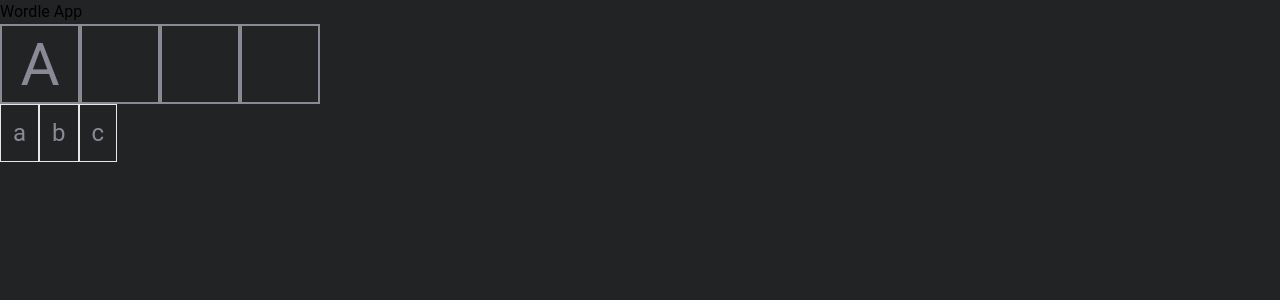
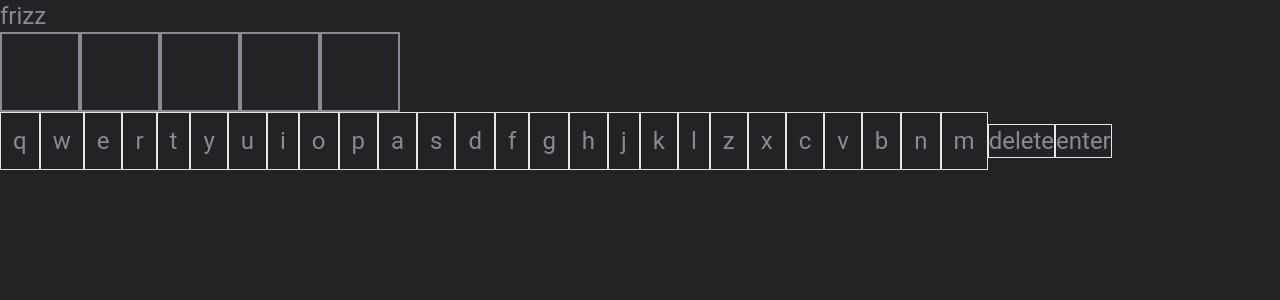
Before and after one commit to ale-soares/wordle-front, a React (Vite) app: page / in a window 1280 px wide. Shown: the top 300 px of the page. Built offline with nearby package versions, Linux system fonts and the light colour scheme.

Commit message:
add keyboard

```diff
--- a/src/App.tsx
+++ b/src/App.tsx
@@ -1,19 +1,68 @@
+import { useState } from "react";
+
 import GridItem from "./components/GridItem";
 import KeyboardButton from "./components/KeyboardButton";
 
+import { keys } from "./mocks/Keyboard";
+
 const App = () => {
+  const [targetWord, setTargetWord] = useState("frizz");
+  const [guess, setGuess] = useState<string[]>([]);
+  const [confirmedGuess, setConfirmedGuess] = useState<string[]>([]);
+
+  // useEffect(() => {
+  //   fetch("https://wordle-api-lemon.vercel.app/word")
+  //     .then((res) => {
+  //       return res.json();
+  //     })
+  //     .then((data) => {
+  //       console.log(data);
+  //       setTargetWord(data);
+  //     });
+  // }, []);
+
+  const handleCharSelect = (char: string) => {
+    setGuess([...guess, char]);
+  };
+
+  const handleDelete = () => {
+    console.log("delete");
+  };
+
+  const handleConfirm = () => {
+    setConfirmedGuess(guess);
+    setGuess([]);
+  };
+
+  console.log(guess);
+
   return (
     <>
-      <h1>Wordle App</h1>
+      <h1 className="text-theme-light-gray text-2xl">{targetWord}</h1>
       <div className="flex">
-        <GridItem char="a" />
-        <GridItem char="" />
-        <GridItem char="" />
-        <GridItem char="" />
+        {Array.from(targetWord).map((_, index) => (
+          <GridItem char={guess[index]} />
+        ))}
       </div>
-      <KeyboardButton char="a" />
-      <KeyboardButton char="b" />
-      <KeyboardButton char="c" />
+      {keys.map((char) => (
+        <KeyboardButton
+          disabled={guess.length >= targetWord.length}
+          char={char}
+          onClick={() => handleCharSelect(char)}
+        />
+      ))}
+      <button
+        onClick={handleDelete}
+        className="text-theme-light-gray text-2xl border"
+      >
+        delete
+      </button>
+      <button
+        onClick={handleConfirm}
+        className="text-theme-light-gray text-2xl border"
+      >
+        enter
+      </button>
     </>
   );
 };
--- a/src/components/KeyboardButton.tsx
+++ b/src/components/KeyboardButton.tsx
@@ -1,10 +1,20 @@
 interface KeyboardButtonProps {
   char?: string;
+  onClick: () => void;
+  disabled?: boolean;
 }
 
-const KeyboardButton: React.FC<KeyboardButtonProps> = ({ char }) => {
+const KeyboardButton: React.FC<KeyboardButtonProps> = ({
+  char,
+  onClick,
+  disabled,
+}) => {
   return (
-    <button className="text-theme-light-gray text-2xl p-3 border">
+    <button
+      className="text-theme-light-gray text-2xl p-3 border"
+      onClick={onClick}
+      disabled={disabled}
+    >
       {char}
     </button>
   );
--- /dev/null
+++ b/src/mocks/Keyboard.ts
@@ -0,0 +1,28 @@
+export const keys = [
+  "q",
+  "w",
+  "e",
+  "r",
+  "t",
+  "y",
+  "u",
+  "i",
+  "o",
+  "p",
+  "a",
+  "s",
+  "d",
+  "f",
+  "g",
+  "h",
+  "j",
+  "k",
+  "l",
+  "z",
+  "x",
+  "c",
+  "v",
+  "b",
+  "n",
+  "m",
+];
```
Also changed, not shown: package.json (+6 -3 lines), 1 other file (tests, documents, lock files or other folders).
